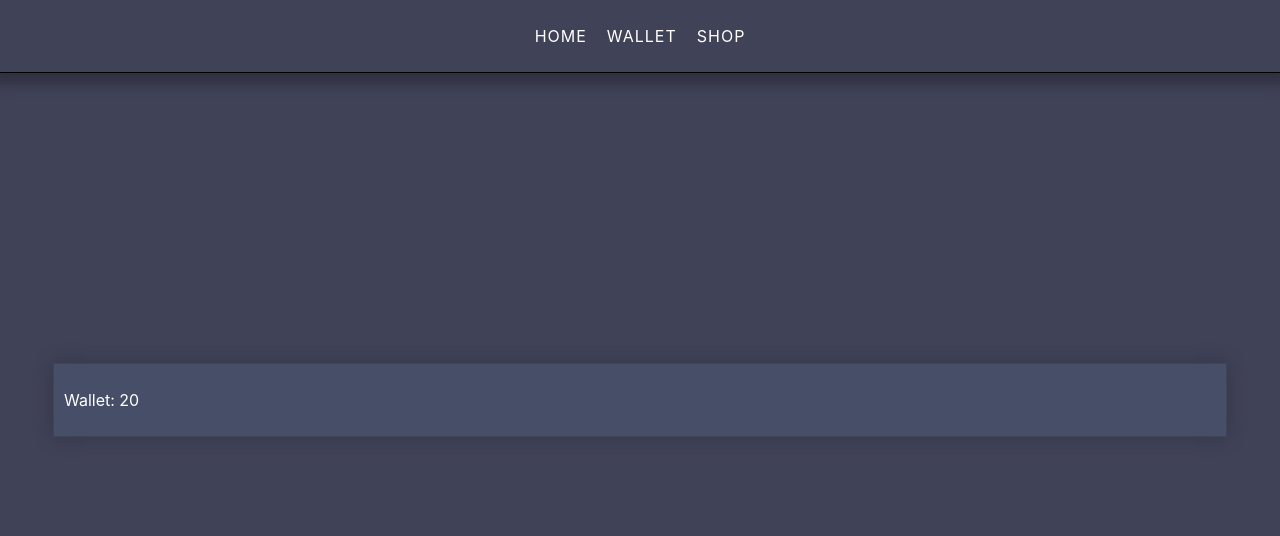
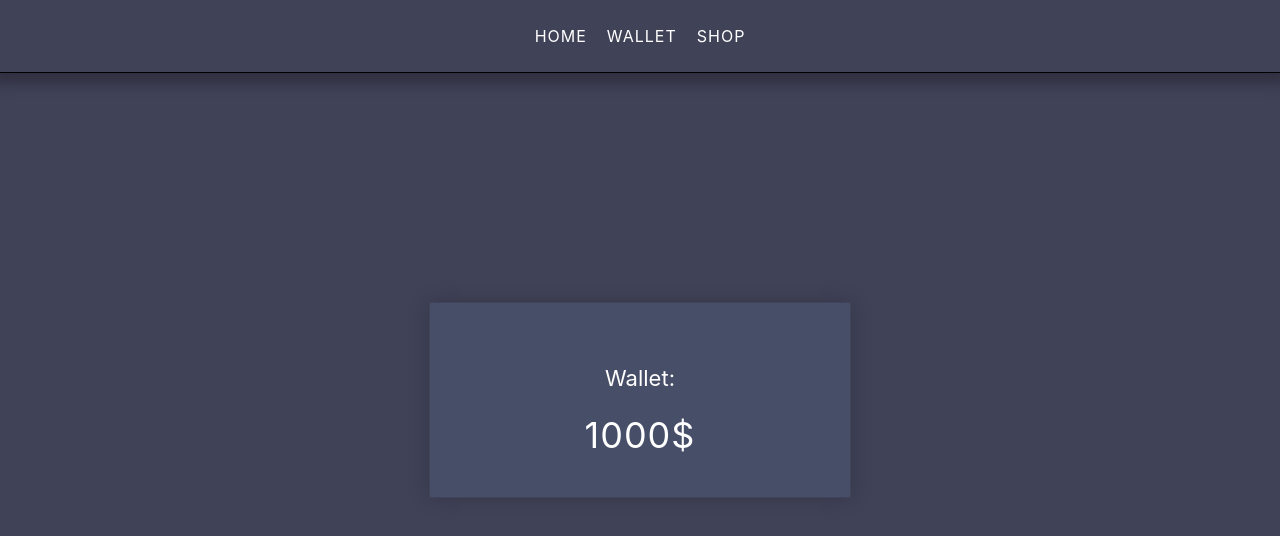
Before and after one commit to KacperNlp/shopping-list, a React (Create React App) app: page /wallet in a window 1280 px wide. Shown: the top 536 px of the page. Built offline with nearby package versions, Linux system fonts and the light colour scheme.

Commit message:
Created wallet component and site

```diff
--- a/src/components/Content.css
+++ b/src/components/Content.css
@@ -6,3 +6,10 @@
     border: 1px solid #414359;
     box-shadow: 0 0 20px rgba(0,0,0, .2);
 }
+
+
+@media (min-width: 650px) {
+    .content:has(> .wallet) {
+        width: 400px;
+    }
+}
--- a/src/components/Content.jsx
+++ b/src/components/Content.jsx
@@ -1,3 +1,4 @@
+import { Component } from "react";
 import { Routes, Route } from "react-router-dom";
 import Shop from "./Shop";
 import ShoppingList from "./ShoppingList";
@@ -5,16 +6,42 @@ import Wallet from "./Wallet";
 
 import "./Content.css";
 
-const Content = () => {
+class Content extends Component {
+  state = {
+    wallet: 1000,
+    products: [
+      {
+        name: "Computer",
+        price: 850,
+      },
+      {
+        name: "Keyboard",
+        price: 80,
+      },
+      {
+        name: "Headphones",
+        price: 100,
+      },
+      {
+        name: "Car",
+        price: 2500,
+      },
+    ],
+  };
+
+  render() {
+    const { wallet } = this.state;
+
     return (
       <div className="content">
         <Routes>
-        <Route path="/wallet" element={<Wallet money={20} />}></Route>
+          <Route path="/wallet" element={<Wallet money={wallet} />}></Route>
           <Route path="/shop" element={<Shop />}></Route>
           <Route path="/" element={<ShoppingList />}></Route>
         </Routes>
       </div>
     );
-};
+  }
+}
 
 export default Content;
--- a/src/components/Wallet.css
+++ b/src/components/Wallet.css
@@ -0,0 +1,16 @@
+.wallet {
+    display: flex;
+    flex-direction: column;
+    align-items: center;
+    justify-content: center;
+    padding: 30px 20px;
+}
+
+.wallet-header {
+    font-size: 22px;
+}
+
+.wallet-money {
+    font-size: 36px;
+    letter-spacing: 1px;
+}
--- a/src/components/Wallet.jsx
+++ b/src/components/Wallet.jsx
@@ -1,7 +1,10 @@
+import "./Wallet.css";
+
 const Wallet = ({ money }) => {
   return (
     <div className="wallet">
-      <p>Wallet: {money}</p>
+      <p className="wallet-header">Wallet:</p>
+      <span className="wallet-money">{money}$</span>
     </div>
   );
 };
```
Lines whose indentation alone changed are shown as unchanged.
